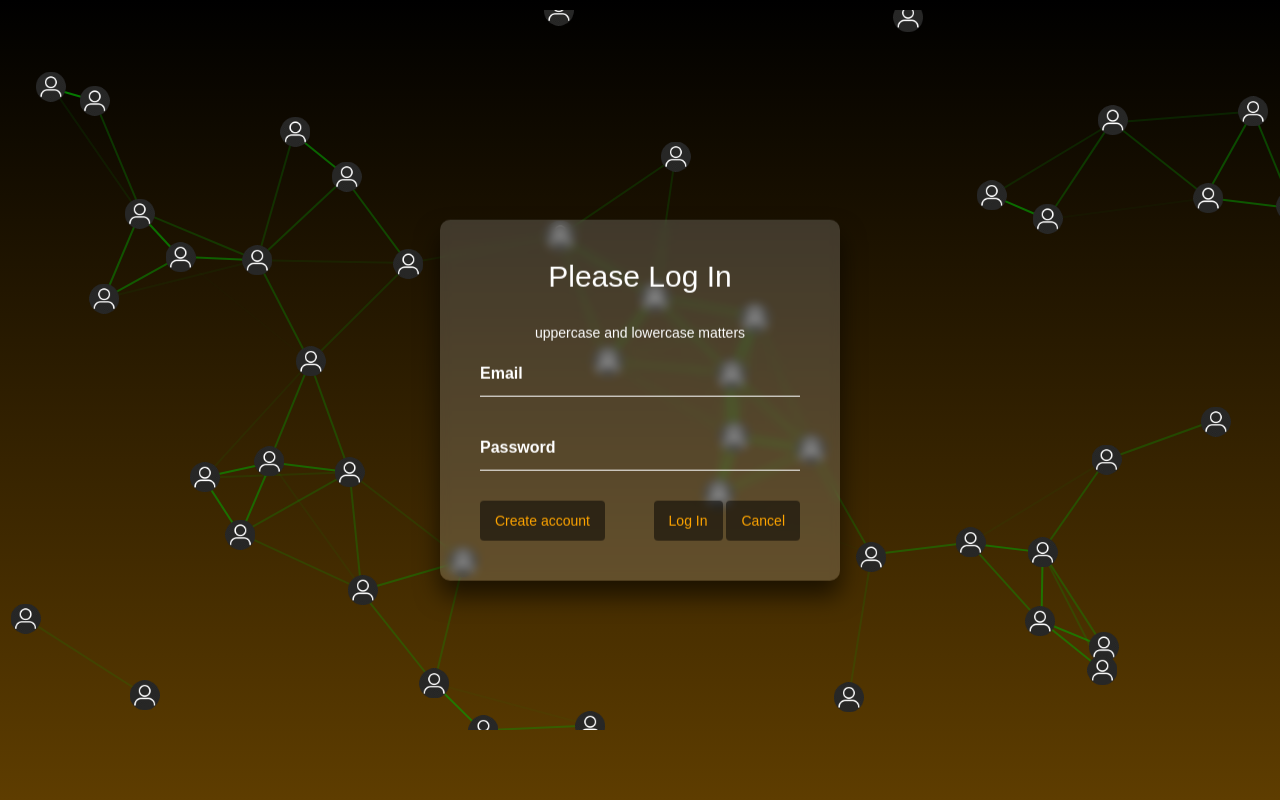
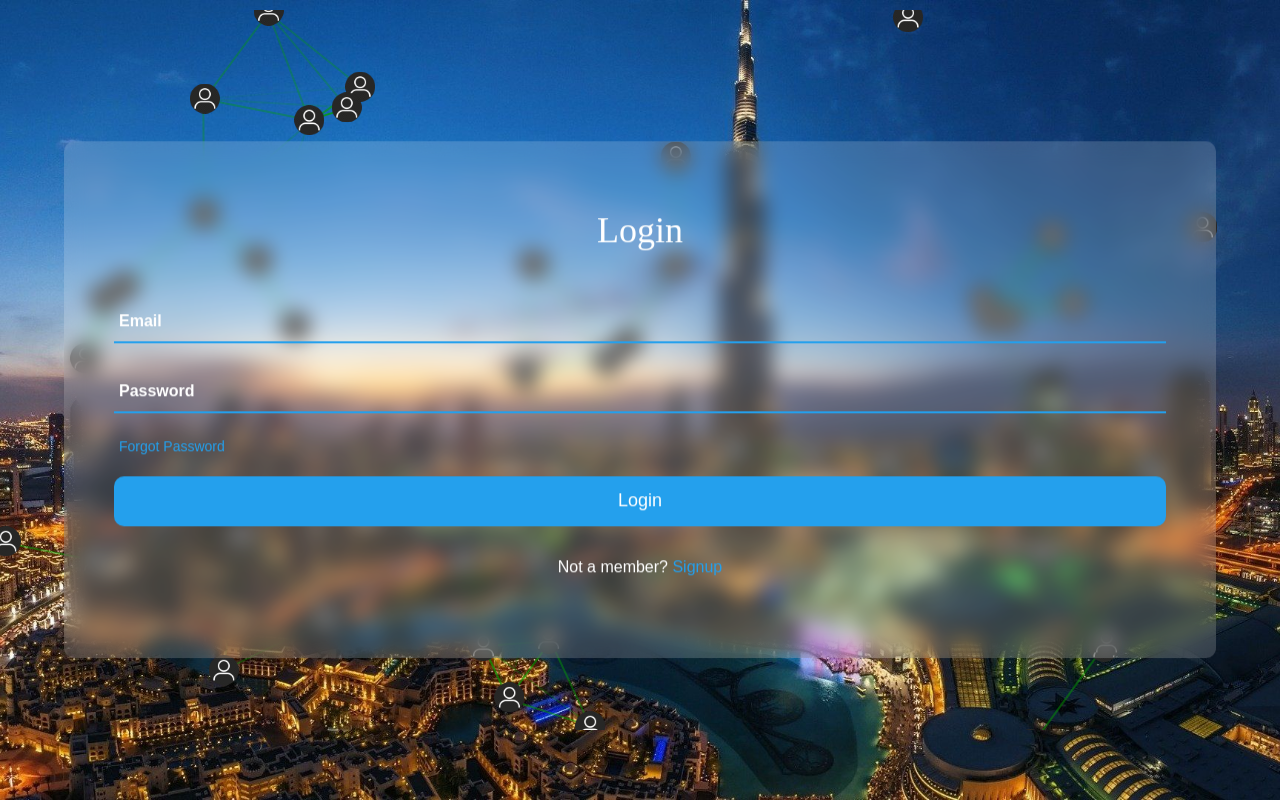
Before and after one commit to g4o2/PHP-SQL-Chat, a PHP site: page /login.php in a window 1280 px wide. Run offline with PHP 8.4, Linux system fonts and the light colour scheme.

Commit message:
login page update

```diff
--- a/css/login.css
+++ b/css/login.css
@@ -1,10 +1,133 @@
 html {
     height: 100%;
+}
+
+:root {
+    --text: #24a0ed;
+    --text-second: #fff;
 }
 
 body {
     margin: 0;
     padding: 0;
-    font-family: sans-serif;
-    background: linear-gradient(#000000, #5e3d00);
+    font-family: Arial, Helvetica, sans-serif;
+    /* background: linear-gradient(#000000, #5e3d00); */
+    background-image: url(../img/0000001.jpg);
+    background-repeat: no-repeat;
+    background-position: center center;
+    background-attachment: fixed;
+    background-size: cover;
+    height: 100vh;
+    width: 100vw;
+    overflow: hidden;
 }
+
+.center {
+    position: absolute;
+    top: 50%;
+    left: 50%;
+    transform: translate(-50%, -50%);
+    background-color: #ffffff2c;
+    backdrop-filter: blur(10px);
+    border-radius: 10px;
+    padding: 50px;
+    width: 90%;
+}
+
+.center h1 {
+    font-weight: 100;
+    text-align: center;
+    padding: 0px 0px 20px 0px;
+    color: var(--text-second);
+    font-family: 'Orbitron';
+}
+
+.center form {
+    box-sizing: border-box;
+}
+
+.center .input-field {
+    position: relative;
+    margin: 30px 0;
+}
+
+.input-field input {
+    width: 100%;
+    padding: 0 5px;
+    height: 40px;
+    font-size: 16px;
+    border: none;
+    background: none;
+    outline: none;
+}
+
+.input-field label {
+    position: absolute;
+    top: 50%;
+    left: 5px;
+    color: var(--text-second);
+    transform: translateY(-50%);
+    font-size: 16px;
+    pointer-events: none;
+    transition: .5s;
+}
+
+.input-field span::before {
+    content: '';
+    position: absolute;
+    top: 40px;
+    left: 0;
+    width: 100%;
+    height: 2px;
+    background: var(--text);
+}
+
+.input-field input:focus~label,
+.input-field input:valid~label {
+    top: -5px;
+    color: var(--text);
+}
+
+.forgot-password {
+    margin: -5px 0 20px 5px;
+    color: var(--text);
+    cursor: pointer;
+}
+
+.forgot-password:hover {
+    text-decoration: underline;
+}
+
+input[type=submit] {
+    width: 100%;
+    height: 50px;
+    border: 1px solid;
+    border-radius: 10px;
+    background-color: var(--text);
+    color: #fff;
+    font-size: 18px;
+    cursor: pointer;
+    outline: none;
+}
+
+input[type=submit]:hover {
+    border-color: var(--text);
+    transition: .5s;
+}
+
+.sign-up {
+    margin: 30px 0;
+    text-align: center;
+    font-size: 16px;
+    color: var(--text-second);
+}
+
+.sign-up a {
+    color: var(--text);
+    text-decoration: none;
+}
+
+.sign-up a:hover {
+    cursor: pointer;
+    text-decoration: underline;
+}
--- a/login.php
+++ b/login.php
@@ -64,21 +64,14 @@ if (isset($_POST["email"]) && isset($_POST["pass"])) {
 <html>
 
 <head>
-    <meta http-equiv="X-UA-Compatible" content="IE=edge">
-    <meta charset="utf-8" />
-    <meta name="viewport" content="width=device-width, initial-scale=1" />
-
-
     <title>Login</title>
-
     <link rel="stylesheet" href="./css/login.css?v=<?php echo time(); ?>">
 </head>
 
 <body>
     <div id="particles-js"></div>
-    <div class="login-box">
-        <h2>Please Log In</h2>
-        <p style="text-align:center;">uppercase and lowercase matters</p>
+    <div class="center">
+        <h1>Login</h1>
         <?php
         if (isset($_SESSION["error"])) {
             echo ('<p style="color: red;">' . htmlentities($_SESSION["error"]) . "</p>");
@@ -90,24 +83,24 @@ if (isset($_POST["email"]) && isset($_POST["pass"])) {
         }
         ?>
         <form method="post">
-            <div class="user-box">
+            <div class="input-field">
                 <input class="input" type="text" name="email" id="id_email" required>
+                <span></span>
                 <label for='email'>Email</label>
             </div>
-            <div class="user-box">
+            <div class="input-field">
                 <input class="input" type="password" name="pass" id="id_1723" required>
+                <span></span>
                 <label for='pass'>Password</label>
             </div>
-            <div style="float:left;">
-                <a class="btn" style='position:absolute;' href="create-account.php">Create account</a>
+            <div class="forgot-password">Forgot Password</div>
+            <input id="submit" type="submit" onclick="return doValidate();" value="Login">
+            <div class="sign-up">
+                Not a member? <a href='./create-account.php'>Signup</a>
             </div>
-            <div style="float:right;">
-                <input id="submit" class="btn" type="submit" onclick="return doValidate();" value="Log In">
-                <input id="cancel" class="btn" type="submit" name="cancel" value="Cancel">
-                <div>
+            <!-- <input id="cancel" class="btn" type="submit" name="cancel" value="Cancel"> -->
         </form>
     </div>
-    <script src="./particles/particles.js"></script>
     <script>
         function doValidate() {
             console.log("Validating...");
```
Also changed, not shown: g4o2-chat-rewrite/index.html (deleted, +0 -45 lines), g4o2-chat-rewrite/login.html (deleted, +0 -166 lines), 1 other file.
